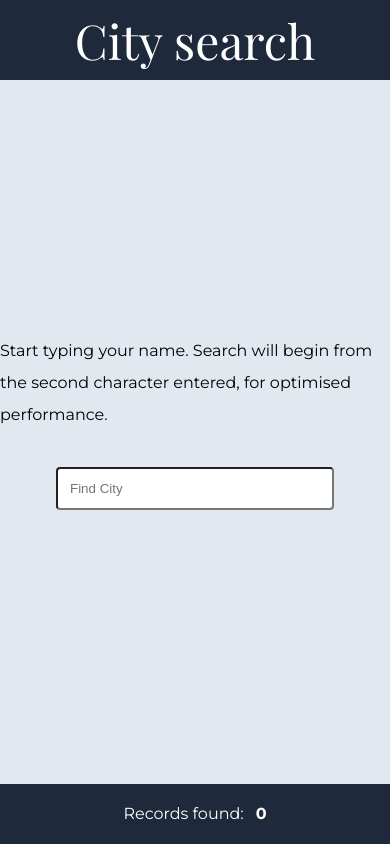
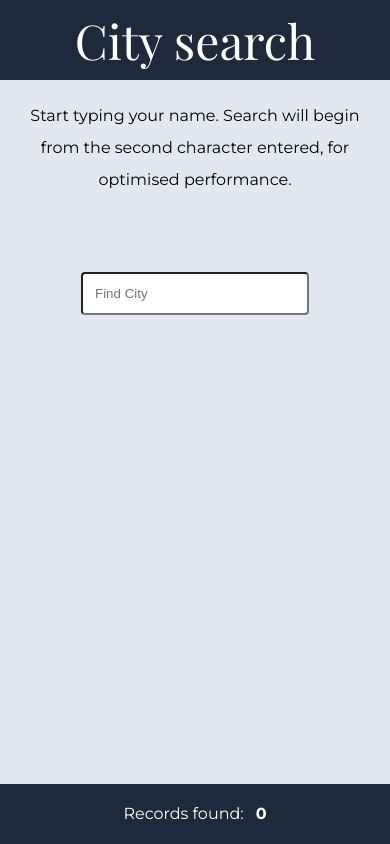
Before and after one commit to pete85/world-cities, an Angular app: page / in a window 390 px wide. Built offline with nearby package versions, Linux system fonts and the light colour scheme; a web font is replaced by a local one.

Commit message:
final layout touches

```diff
--- a/src/app/app.component.html
+++ b/src/app/app.component.html
@@ -4,8 +4,8 @@
     class="app-header tw-flex tw-flex-auto tw-h-[80px] tw-bg-slate-800 tw-text-white tw-justify-center tw-items-center tw-px-5">
     <h2 class="tw-text-white">City search</h2>
   </div>
-  <div class="app-body tw-flex tw-flex-col tw-h-full tw-bg-slate-200 tw-justify-center">
-    <div class="tw-flex tw-items-center tw-justify-center tw-mb-4">
+  <div class="app-body tw-flex tw-flex-col tw-h-full tw-bg-slate-200 md:tw-justify-center">
+    <div class="tw-flex tw-items-center tw-justify-center tw-mb-4 tw-p-5 tw-text-center">
       <p>Start typing your name. Search will begin from the second character entered, for optimised performance.</p>
     </div>
     <div class="tw-flex tw-p-5 tw-items-center tw-justify-center tw-gap-5">
@@ -19,7 +19,7 @@
       <p class="tw-text-white tw-font-bold">{{ totalCities }}</p>
     </div>
 
-    <div class="tw-h-full tw-flex tw-justify-center tw-items-center tw-gap-3" *ngIf="selectedRecord">
+    <div class="tw-h-full tw-flex tw-justify-center tw-items-center tw-gap-3" *ngIf="selectedRecord && innerWidth >= 768">
       <p class="tw-text-white">Record selected:</p>
       <p class="tw-text-white tw-font-bold">{{ selectedRecord }}</p>
     </div>
--- a/src/app/app.component.ts
+++ b/src/app/app.component.ts
@@ -1,4 +1,4 @@
-import {Component, inject, OnDestroy, OnInit} from '@angular/core';
+import {Component, HostListener, inject, OnDestroy, OnInit} from '@angular/core';
 import { RouterOutlet } from '@angular/router';
 import {Observable, Subscription} from 'rxjs';
 import {CitiesService} from './services/cities/cities.service';
@@ -18,10 +18,12 @@ import {NgIf} from '@angular/common';
   templateUrl: './app.component.html',
   styleUrl: './app.component.css'
 })
-export class AppComponent implements OnInit, OnDestroy {
+export class AppComponent implements OnDestroy {
 
   citiesList: City[] = [];
   citiesStringList: string[] = [];
+  innerWidth: number = 0;
+  innerHeight: number = 0;
   selectedRecord: string = '';
   subCities$: Subscription | undefined;
   subscriptionList = new Subscription();
@@ -30,7 +32,14 @@ export class AppComponent implements OnInit, OnDestroy {
 
   private _citiesService = inject(CitiesService);
 
-  ngOnInit() {
+  @HostListener('window:resize', ['$event'])
+  onResize() {
+    this.innerWidth = window.innerWidth;
+    this.innerHeight = window.innerHeight;
+  }
+
+  constructor() {
+    this.onResize();
   }
 
   handleCitySearch(searchString: string): void {
--- a/src/app/components/search/search.component.html
+++ b/src/app/components/search/search.component.html
@@ -1,5 +1,5 @@
-<div class="tw-flex tw-flex-col tw-h-full tw-justify-center tw-items-center">
-  <input type="text" #cityInput list="records" placeholder="Find City" class="tw-p-3 tw-rounded tw-min-w-[250px] tw-w-fit"
+<div class="tw-flex tw-flex-col tw-h-full tw-justify-center tw-items-center tw-p-5">
+  <input type="text" #cityInput list="records" placeholder="Find City" class="tw-p-3 tw-rounded tw-min-w-[200px] sm:tw-min-w-[400px] tw-max-w-full tw-w-fit"
          [(ngModel)]="selectedRecord" (keyup)="onSearch(cityInput.value)" (ngModelChange)="onSelected()"/>
 
   <datalist id="records">
```
